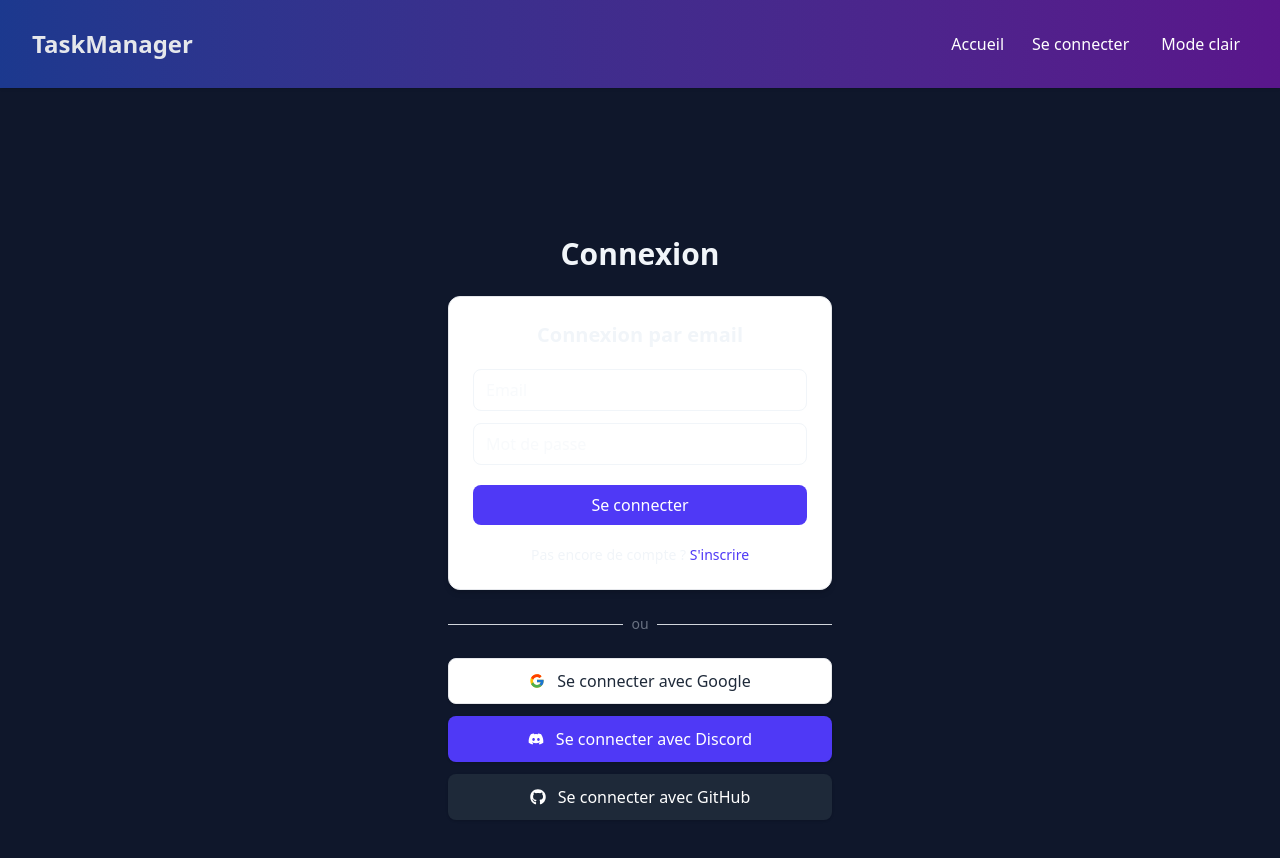
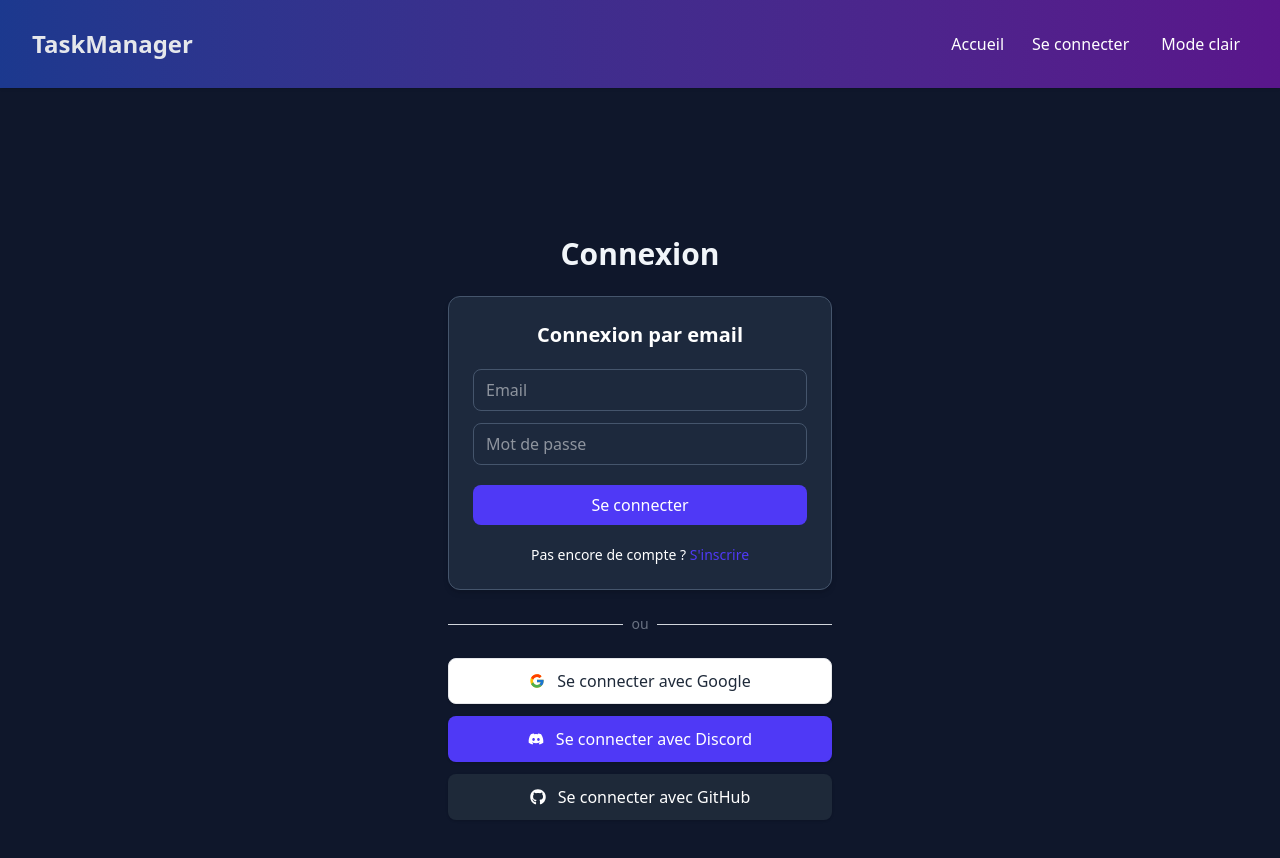
Before and after one commit to TYrueouJeL/TaskManager, a React (Vite) app: page /login in a window 1280 px wide. Shown: the top 858 px of the page. Built offline with nearby package versions, Linux system fonts and the light colour scheme; no server answers.

Commit message:
Fix login darkmode

```diff
--- a/src/routes/Login.tsx
+++ b/src/routes/Login.tsx
@@ -49,9 +49,9 @@ export default function Login() {
             {/* --- Formulaire Email / Password --- */}
             <form
                 onSubmit={handleAuth}
-                className="flex flex-col gap-3 w-full max-w-sm p-6 bg-white rounded-xl shadow-md border border-gray-200"
+                className="login-form"
             >
-                <h2 className="text-xl font-semibold text-center mb-2">
+                <h2 className="login-form-title">
                     {mode === "login" ? "Connexion par email" : "Créer un compte"}
                 </h2>
 
@@ -61,7 +61,7 @@ export default function Login() {
                     value={email}
                     onChange={(e) => setEmail(e.target.value)}
                     required
-                    className="px-3 py-2 border rounded-lg focus:outline-none focus:ring-2 focus:ring-indigo-400"
+                    className="login-form-input"
                 />
                 <input
                     type="password"
@@ -69,13 +69,13 @@ export default function Login() {
                     value={password}
                     onChange={(e) => setPassword(e.target.value)}
                     required
-                    className="px-3 py-2 border rounded-lg focus:outline-none focus:ring-2 focus:ring-indigo-400"
+                    className="login-form-input"
                 />
 
                 <button
                     type="submit"
                     disabled={loading}
-                    className="mt-2 px-4 py-2 rounded-lg bg-indigo-600 text-white font-medium hover:bg-indigo-700 disabled:opacity-50 transition"
+                    className="login-form-submit"
                 >
                     {loading
                         ? "Chargement..."
@@ -84,14 +84,14 @@ export default function Login() {
                             : "S'inscrire"}
                 </button>
 
-                <p className="text-sm text-center mt-2">
+                <p className="login-form-text">
                     {mode === "login" ? (
                         <>
                             Pas encore de compte ?{" "}
                             <button
                                 type="button"
                                 onClick={() => setMode("register")}
-                                className="text-indigo-600 hover:underline"
+                                className="login-form-link"
                             >
                                 S'inscrire
                             </button>
@@ -102,7 +102,7 @@ export default function Login() {
                             <button
                                 type="button"
                                 onClick={() => setMode("login")}
-                                className="text-indigo-600 hover:underline"
+                                className="login-form-link"
                             >
                                 Se connecter
                             </button>
--- a/src/style/Form.css
+++ b/src/style/Form.css
@@ -57,3 +57,43 @@ html.dark .form-select {
 html.dark .md-editor {
     @apply border-slate-600 bg-slate-700 text-white;
 }
+
+.login-form {
+    @apply flex flex-col gap-3 w-full max-w-sm p-6 bg-white rounded-xl shadow-md border border-gray-200
+}
+
+html.dark .login-form {
+    @apply bg-slate-800 border-slate-600 text-white;
+}
+
+.login-form-title {
+    @apply text-xl font-semibold text-center mb-2
+}
+
+.login-form-input {
+    @apply px-3 py-2 border rounded-lg focus:outline-none focus:ring-2 focus:ring-indigo-400
+}
+
+html.dark .login-form-input {
+    @apply border-slate-600 text-white;
+}
+
+.login-form-submit {
+    @apply mt-2 px-4 py-2 rounded-lg bg-green-500 text-white font-medium hover:bg-green-600 disabled:opacity-50 transition
+}
+
+html.dark .login-form-submit {
+    @apply bg-indigo-600 hover:bg-indigo-700
+}
+
+.login-form-text {
+    @apply text-sm text-center mt-2
+}
+
+.login-form-link {
+    @apply text-green-500 hover:underline
+}
+
+html.dark .login-form-link {
+    @apply text-indigo-600
+}
```
